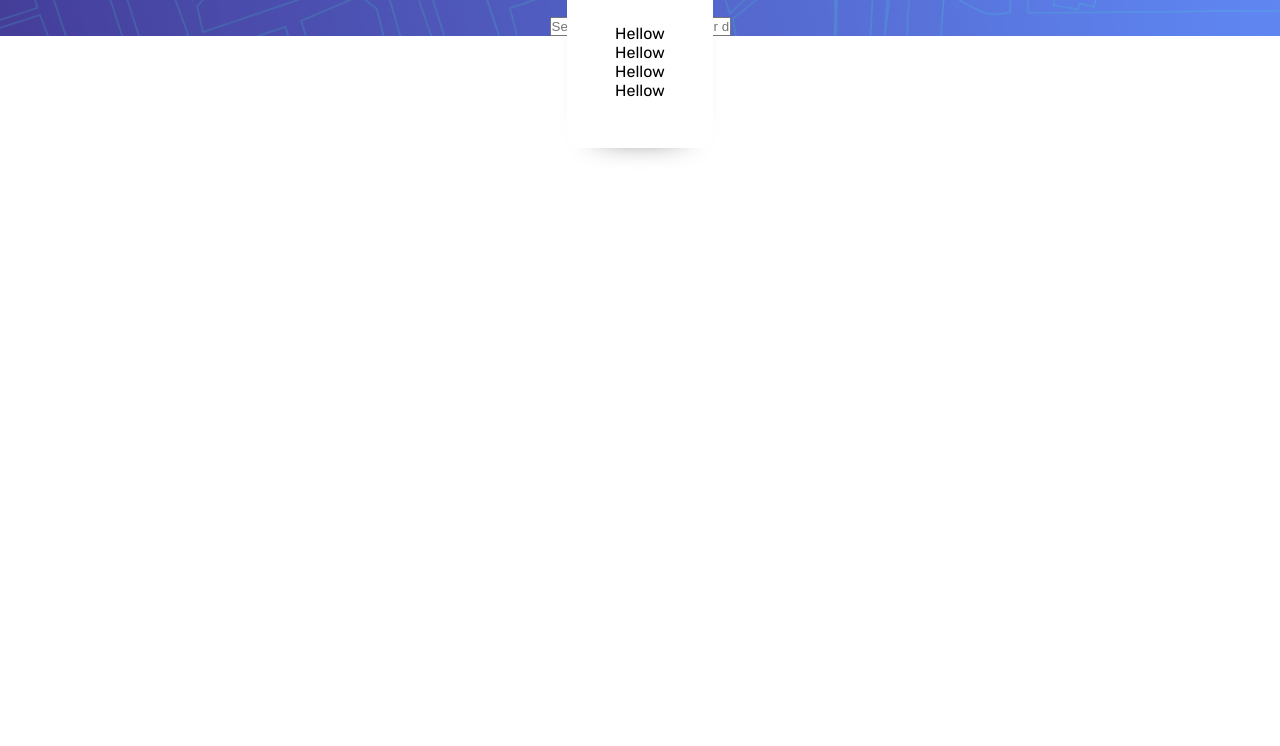
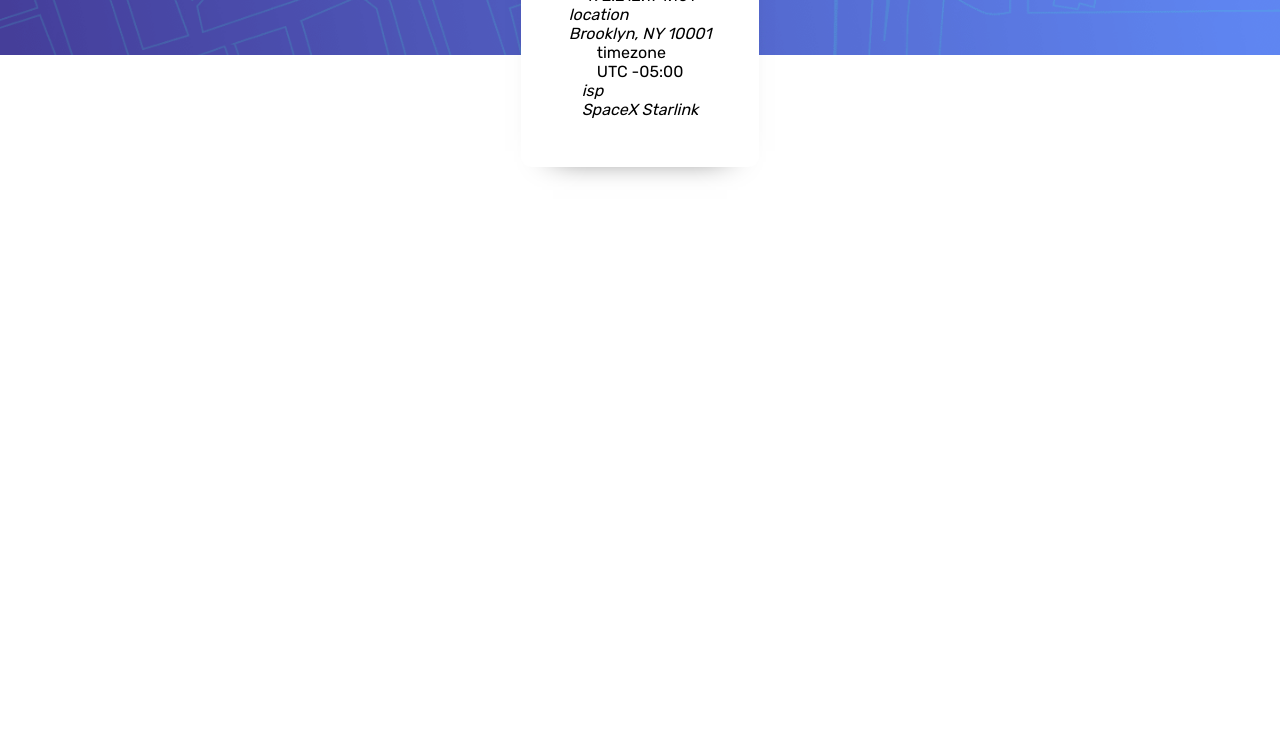
Before and after one commit to iprinceroyy/ip-address-tracker, a website built with Parcel: page index.html in a window 1280 px wide. Shown: the part 54-800 px from the top of the page. Built offline with nearby package versions, Linux system fonts and the light colour scheme.

Commit message:
create info div markup

```diff
--- a/index.html
+++ b/index.html
@@ -18,12 +18,30 @@
         <h1 class="tracker--heading">IP Address Tracker</h1>
         <form class="tracker__form">
             <input type="text" class="tracker__form--input" placeholder="Search for any IP adrress or domain" aria-label="IP Adrress Input">
+            <div class="tracker__form--btn">
+                <img src="./src/images/icon-arrow.svg" alt="right arrow">
+            </div>
         </form>
-        <div class="info">
-            <p>Hellow</p>
-            <p>Hellow</p>
-            <p>Hellow</p>
-            <p>Hellow</p>
+        <div class="info tracker__info">
+            <address>
+                <p>ip address</p>
+                <p>192.212.174.101</p>
+            </address>
+
+            <address>
+                <p>location</p>
+                <p>Brooklyn, NY 10001</p>
+            </address>
+
+            <time>
+                <p>timezone</p>
+                <p>UTC -05:00</p>
+            </time>
+
+            <address>
+                <p>isp</p>
+                <p>SpaceX Starlink</p>
+            </address>
         </div>
     </header>
 
```
